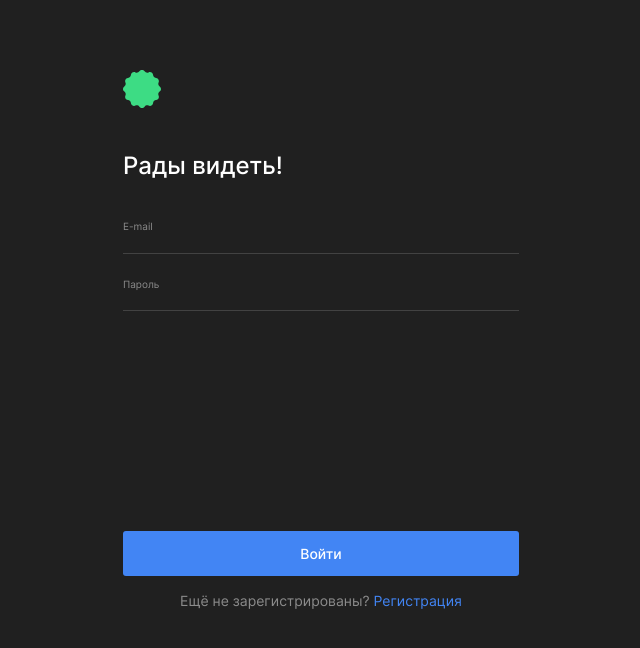
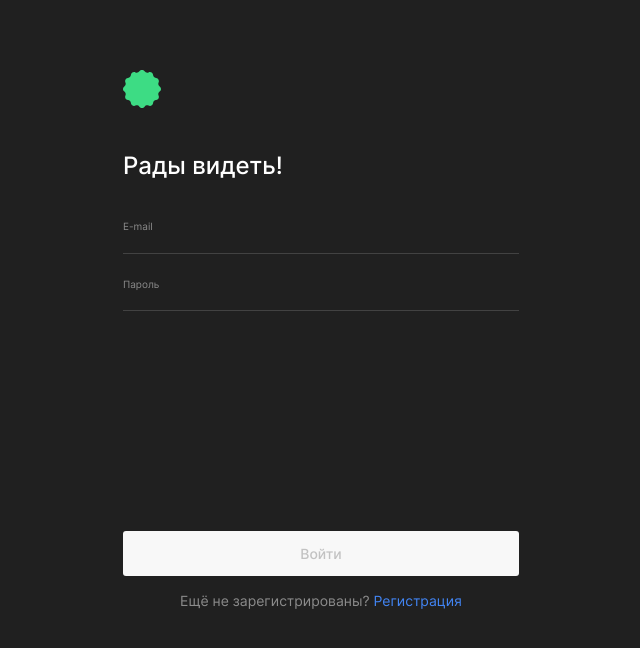
Before and after one commit to nemenova/movies-explorer-frontend, a React (Create React App) app in the folder movies-explorer/: page /signin in a window 1280 px wide. Shown: the top 648 px of the page, without its empty margins (319-959 px from the left). Built offline with nearby package versions, Linux system fonts and the light colour scheme.

Commit message:
login validation

```diff
--- a/movies-explorer/src/components/App/App.js
+++ b/movies-explorer/src/components/App/App.js
@@ -10,11 +10,11 @@ import NotFound from '../Errors/ErrorNotFound'
 import Footer from '../Footer/Footer';
 import ProtectedRoute from "../ProtectedRoute/ProtectedRoute";
 import { CurrentUserContext } from '../../contexts/CurrentUserContext';
-import * as Auth from '../utils/Auth';
+import * as Auth from '../../utils/Auth';
 
 function App() {
   const [currentUser, setCurrentUser] = React.useState({});
-  const [loggedIn, setLoggedIn] = React.useState(false);
+  const [loggedIn, setLoggedIn] = React.useState(true);
   const history = useHistory();
 
   function handleRegister(password, email) {
--- a/movies-explorer/src/components/Header/Header.js
+++ b/movies-explorer/src/components/Header/Header.js
@@ -5,15 +5,15 @@ import { NavLink, useLocation } from 'react-router-dom';
 
 function Header(props) {
     const location = useLocation();
-    const [loggedIn, setLoggedIn] = React.useState(false);
+    // const [loggedIn, setLoggedIn] = React.useState(false);
     const mobile = window.matchMedia('(max-width: 1023px)').matches;
     const [isBurgerOpen, SetIsBurgerOpen] = React.useState(false);
-
-    React.useEffect(() => {
-        if (location.pathname !== '/') {
-            setLoggedIn(true)
-        }
-    }, [location, loggedIn]);
+const loggedIn = props.loggedIn;
+    // React.useEffect(() => {
+    //     if (location.pathname !== '/') {
+    //         setLoggedIn(true)
+    //     }
+    // }, [location, loggedIn]);
 
     function handleCloseBurger() {
         SetIsBurgerOpen(false);
--- a/movies-explorer/src/components/Login/Login.css
+++ b/movies-explorer/src/components/Login/Login.css
@@ -65,6 +65,23 @@
 .welcome__submit-btn_back {
   margin: 220px auto 16px;
 }
+.welcome__submit-btn_disabled {
+  background-color: #F8F8F8;
+  color: #C2C2C2;
+  width: 100%;
+  height: 45px;
+  border: none;
+  font-weight: 500;
+  font-size: 14px;
+  line-height: 17px;
+  display: flex;
+  justify-content: center;
+  align-items: center;
+  margin: 150px auto 16px;
+  border-radius: 3px;
+  cursor: pointer;
+  align-self: center;
+}
 .welcome__span {
   font-weight: 400;
   font-size: 14px;
--- a/movies-explorer/src/components/Login/Login.js
+++ b/movies-explorer/src/components/Login/Login.js
@@ -1,10 +1,32 @@
 import React from 'react';
 import { NavLink } from 'react-router-dom';
 import logo from '../../images/logo.svg'
+import useFormValidation from '../../utils/useFormValidation';
 
 
 function Login(props) {
+    // const [email, setEmail] = React.useState('');
+    // const [password, setPassword] = React.useState('');
 
+    const { values, handleChange, errors, isValid } = useFormValidation();
+
+    // function handleChangeEmail(e) {
+    //     setEmail(e.target.value);
+    // }
+    // function handleChangePassword(e) {
+    //     setPassword(e.target.value);
+    // }
+    function handleSubmit(e) {
+        e.preventDefault();
+        // if (!email || !password) {
+        //     return;
+        // }
+        const { email, password } = values;
+        props.onLogin(
+            password,
+            email
+        );
+    }
     return (
         <main className="content">
             <section className="welcome">
@@ -12,17 +34,19 @@ function Login(props) {
                 <div className="welcome__container">
                     <NavLink to="/"><img className="welcome__logo" src={logo} alt="логотип" /></NavLink>
                     <p className="hello">Рады видеть!</p>
-                <form className="welcome__form">
+                    <form onSubmit={handleSubmit} className="welcome__form">
                         <fieldset className="welcome__form">
                             <label className="welcome__text" htmlFor="text-input">E-mail</label>
-                        <input className="welcome__input" type="email" id="email-input" required />
-                        <span className="welcome__error"></span>
+                            <input onChange={handleChange} value={values.email} autoComplete='off' minLength='2'
+                                className="welcome__input" type="email" id="email-input" required />
+                            <span className="welcome__error">{errors.email}</span>
 
                             <label className="welcome__text" htmlFor="text-input">Пароль</label>
-                        <input className="welcome__input" type="password" id="password-input" required />
-                        <span className="welcome__error"></span>
+                            <input onChange={handleChange} value={values.password} minLength='8'
+                                className="welcome__input" type="password" id="password-input" required />
+                            <span className="welcome__error">{errors.password}</span>
                         </fieldset>
-                    <button type='submit' className="welcome__submit-btn welcome__submit-btn_back">Войти</button>
+                        <button type='submit' className={`welcome__submit-btn_back ${isValid ? 'welcome__submit-btn' : 'welcome__submit-btn_disabled'}`}>Войти</button>
                     </form>
                     <span className="welcome__span">Ещё не зарегистрированы? <NavLink to="/signup" className="welcome__link btn-opacity-change">Регистрация</NavLink></span>
                 </div>
--- a/movies-explorer/src/components/Main/Main.js
+++ b/movies-explorer/src/components/Main/Main.js
@@ -10,7 +10,7 @@ function Main(props) {
 
     return (
         <main className="content">
-            <Header />
+            <Header loggedIn={props.loggedIn}/>
             <Promo />
             <AboutProject />
             <Techs />
--- a/movies-explorer/src/components/Movies/SearchForm/SearchForm.js
+++ b/movies-explorer/src/components/Movies/SearchForm/SearchForm.js
@@ -1,17 +1,36 @@
 import React from 'react';
+import { useState } from 'react';
+import useFormWithValidation from '../../../utils/useFormValidation';
 
 
+function Search({ handleSubmit }) {
+    const { values, handleChange, errors, isValid } = useFormWithValidation({
+        key: '',
+      });
+      const [searchError, setSearchError] = useState('');
 
-function Search(props) {
-
+      function handleSearchSubmit(evt) {
+        evt.preventDefault();
+        if (isValid) {
+          setSearchError('');
+          handleSubmit(values.key);
+        } else if (values.key.length > 0) {
+          setSearchError(errors.key);
+        } else {
+          setSearchError('Нужно ввести ключевое слово');
+        }
+      }
 
     return (
         <section className="search">
             <div className="search__block-container">
+            <span className="search__error" id="key-input-error">
+        {searchError}
+      </span>
                 <div className="search__container">
-                    <form className="search__form">
+                    <form className="search__form" onSubmit={handleSearchSubmit}>
                         <fieldset className="search__form">
-                            <input type="search" name="q" placeholder="Фильм" className="search__input" required/>
+                            <input onChange={handleChange} value={values.key} type="search" name="q" placeholder="Фильм" className="search__input" required/>
                             <input type="submit" value=" " className="search__submit btn-opacity-change" />
                             <div className="checkbox__container">
                                 <label className="checkbox__label">
--- a/movies-explorer/src/components/ProtectedRoute/ProtectedRoute.js
+++ b/movies-explorer/src/components/ProtectedRoute/ProtectedRoute.js
@@ -7,7 +7,7 @@ const ProtectedRoute = ({ component: Component, ...props }) => {
     return (
         <Route>
             {() =>
-                props.loggedIn ? <Component {...props} /> : <Redirect to="./signin" />
+                props.loggedIn ? <Component {...props} /> : <Redirect to="/" />
             }
         </Route>
     );
--- a/movies-explorer/src/utils/MainApi.js
+++ b/movies-explorer/src/utils/MainApi.js
@@ -69,7 +69,7 @@ class Api {
     }
 }
 const api = new Api({
-    baseUrl: 'http://localhost:3001/',
+    baseUrl: 'http://localhost:3000',
     headers: {
         'Content-Type': 'application/json',
     },
--- /dev/null
+++ b/movies-explorer/src/utils/useFormValidation.js
@@ -0,0 +1,29 @@
+import { useCallback, useState } from 'react';
+
+function useFormValidation() {
+  const [values, setValues] = useState({});
+  const [errors, setErrors] = useState({});
+  const [isValid, setIsValid] = useState(false);
+
+  const handleChange = (e) => {
+    const target = e.target;
+    const name = target.name;
+    const value = target.value;
+    setValues({ ...values, [name]: value });
+    setErrors({ ...errors, [name]: target.validationMessage });
+    setIsValid(target.closest('form').checkValidity());
+  };
+
+  const resetForm = useCallback(
+    (newValues = {}, newErrors = {}, newIsValid = false) => {
+      setValues(newValues);
+      setErrors(newErrors);
+      setIsValid(newIsValid);
+    },
+    [setValues, setErrors, setIsValid]
+  );
+
+  return { values, errors, isValid, handleChange, resetForm };
+}
+
+export default useFormValidation;
```
Lines whose indentation alone changed are shown as unchanged.
